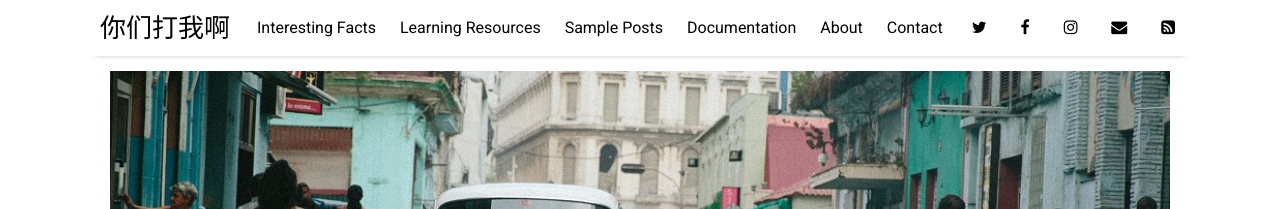
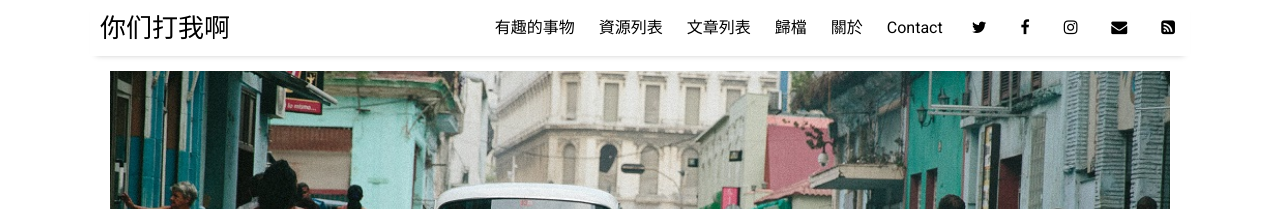
Before and after one commit to a545477542/a545477542.github.io, a Jekyll site: the page built from index.html, in a window 1280 px wide. Shown: the top 209 px of the page. Built offline with Jekyll 4.4.1, drawn with Linux system fonts in a browser that asks for light colours; nearby versions of some CDN libraries; the list of posts is cut into pages by our own code.

Commit message:
Update settings.yml

```diff
--- a/_data/settings.yml
+++ b/_data/settings.yml
@@ -7,19 +7,19 @@ disqus:
 google-ID: 'UA-112060364-2'
 
 menu:
-- {name: 'Interesting Facts', folder: 'pages', file: 'facts.html'}
-- {name: 'Learning Resources', folder: 'pages', file: 'resources.html'}
-- {name: 'Sample Posts', folder: 'pages', file: 'sample-posts.html'}
-- {name: 'Documentation', folder: 'pages', file: 'documentation.html'}
-- {name: 'About', folder: 'pages', file: 'about.html'}
+- {name: '有趣的事物', folder: 'pages', file: 'facts.html'}
+- {name: '資源列表', folder: 'pages', file: 'resources.html'}
+- {name: '文章列表', folder: 'pages', file: 'sample-posts.html'}
+- {name: '歸檔', folder: 'pages', file: 'documentation.html'}
+- {name: '關於', folder: 'pages', file: 'about.html'}
 - {name: 'Contact', folder: 'pages', file: 'contact.html'}
 
 # Available social icons are powered by Font Awesome, so you can use any icon that they offer
 social:
-- {icon: 'twitter', link: 'https://twitter.com/paululele'}
-- {icon: 'facebook', link: 'https://www.facebook.com/Le.Paul.94'}
-- {icon: 'instagram', link: 'https://instagram.com/paululele'}
-- {icon: 'envelope', link: 'mailto:l.nguyen.paul@gmail.com'}
+- {icon: 'twitter', link: 'https://twitter.com/a15417491'}
+- {icon: 'facebook', link: 'https://www.facebook.com/groups/FripSide/?epa=SEARCH_BOX'}
+- {icon: 'instagram', link: 'https://instagram.com/kaede_elysion'}
+- {icon: 'envelope', link: 'mailto:a545477542@gmail.com'}
 - {icon: 'rss-square', link: 'feed.xml'}
 # - {icon: 'rss-square', link: 'rss-feed.xml'}
 
```
